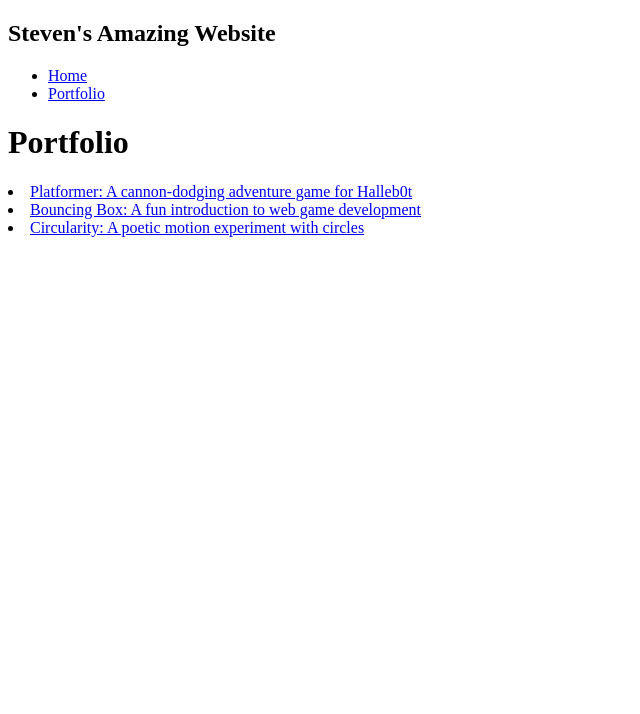
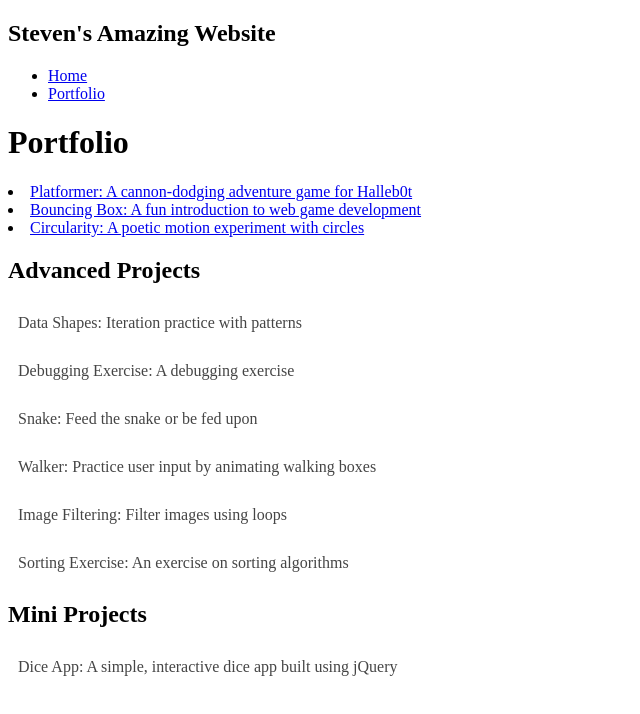
Before and after one commit to TrxpSteve17/TrxpSteve17.github.io, a plain HTML site: page portfolio.html in a window 1280 px wide. Shown: the whole page, without its empty margins (0-640 px from the left). Drawn offline with Linux system fonts and the light colour scheme.

Commit message:
add ASD projects

```diff
--- a/portfolio.html
+++ b/portfolio.html
@@ -38,6 +38,18 @@
     </ul>
   </div>
   </main>
-    </div>
+    </div><h2>Advanced Projects</h2>
+<ul id ="portfolio">
+    <li><a href="asd-projects/data-shapes"> Data Shapes: Iteration practice with patterns</a></li>
+    <li><a href="asd-projects/debugging-exercise"> Debugging Exercise: A debugging exercise</a></li>
+    <li><a href="asd-projects/snake">Snake: Feed the snake or be fed upon</a></li>
+    <li><a href="asd-projects/walker">Walker: Practice user input by animating walking boxes</a></li>
+    <li><a href="asd-projects/image-filtering">Image Filtering: Filter images using loops</a></li>
+    <li><a href="asd-projects/sorting">Sorting Exercise: An exercise on sorting algorithms</a></li>
+</ul>
+<h2>Mini Projects</h2>
+<ul id ="portfolio">
+    <li><a href="asd-projects/dice-app"> Dice App: A simple, interactive dice app built using jQuery</a></li>
+</ul>
   </body>
 </html>
```
